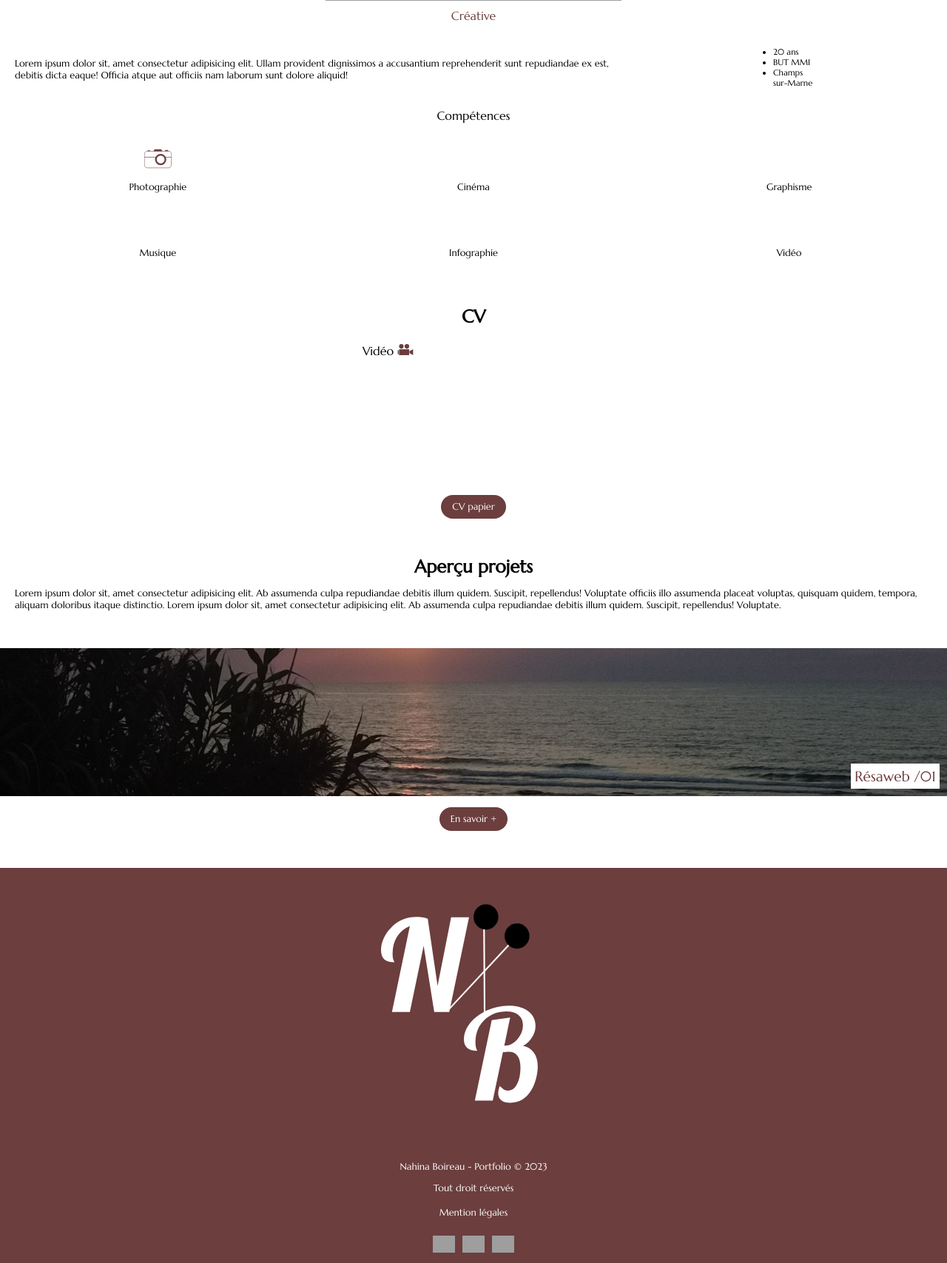
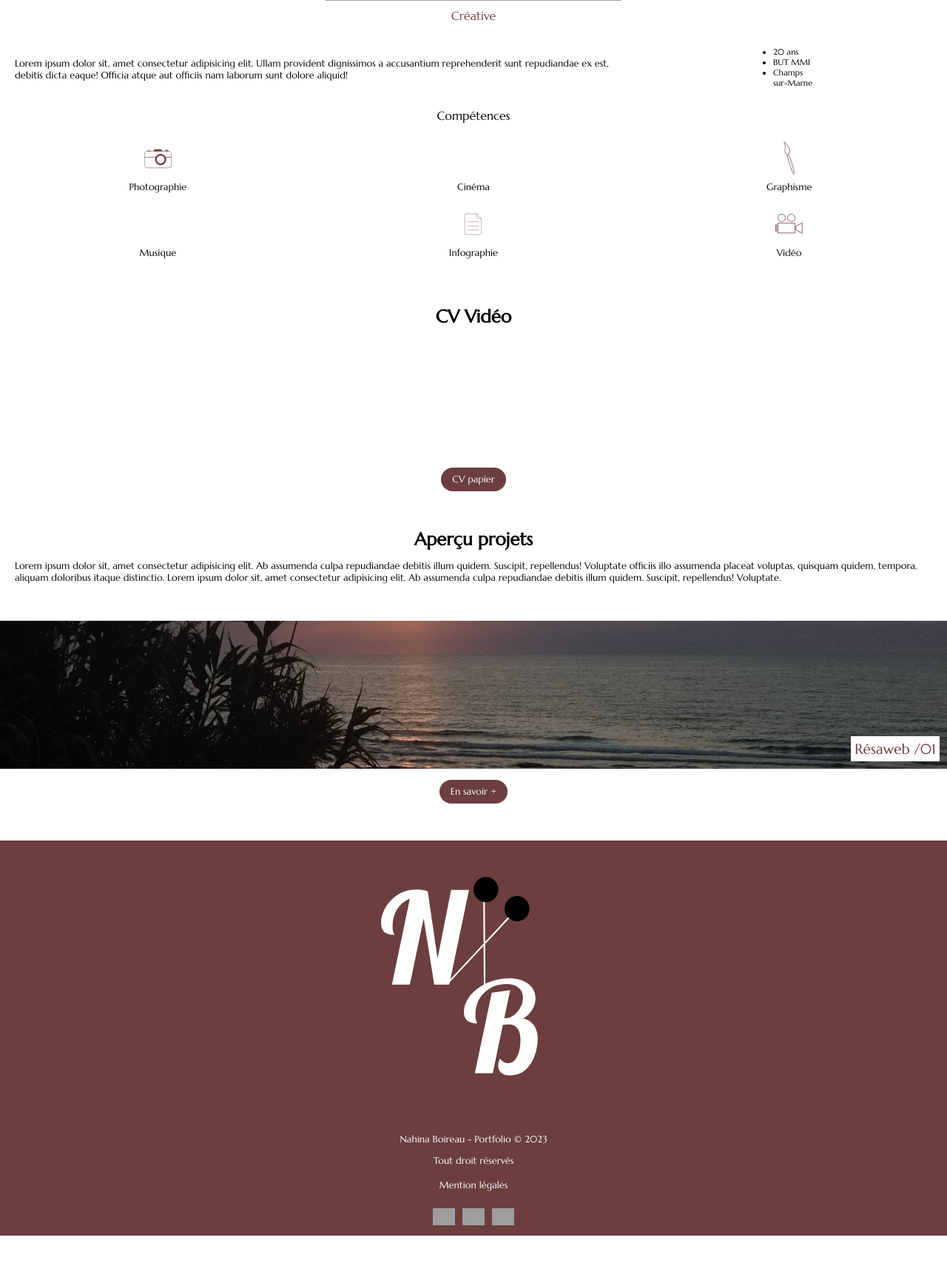
Before and after one commit to nahinaboireau/Portfolio, a PHP site: page / in a window 1280 px wide. Shown: the part 1651-3358 px from the top of the page at 74% size. After the commit the page ends 3321 px from the top, so only its background shows below. Run offline with PHP 8.4, Linux system fonts and the light colour scheme; grey boxes are pictures that could not be loaded.

Commit message:
:art:
placement logo

```diff
--- a/index.php
+++ b/index.php
@@ -94,7 +94,7 @@
                 </div>
                 <div class="competences-associe">
                     <div class="carre3">
-
+                        <img src="./images/pinceau.svg" alt="">
                     </div>
                     <p>Graphisme</p>
                 </div>
@@ -106,13 +106,19 @@
                 </div>
                 <div class="competences-associe">
                     <div class="carre5">
-
+                        <img src="./images/infographie.svg" alt="">
                     </div>
                     <p>Infographie</p>
                 </div>
                 <div class="competences-associe">
                     <div class="carre6">
-
+                        <svg xmlns="http://www.w3.org/2000/svg" width="48" height="35" viewBox="0 0 48 35" fill="none">
+                            <circle cx="11" cy="7" r="6.5" stroke="#6C3E3E" />
+                            <circle cx="28" cy="7" r="6.5" stroke="#6C3E3E" />
+                            <rect x="4.5" y="16.5" width="30" height="17" stroke="#6C3E3E" />
+                            <path d="M36 28V21.5L47 16V34L36 28Z" stroke="#6C3E3E" />
+                            <rect x="0.5" y="19.5" width="2" height="11" stroke="#6C3E3E" />
+                        </svg>
                     </div>
                     <p>Vidéo</p>
                 </div>
@@ -125,19 +131,9 @@
 
         </section>
         <section class="cv">
-            <h1 class="titre-cv">CV</h1>
+            <h1 class="titre-cv">CV Vidéo</h1>
             <div class="cv-video">
                 <div class="iframe-container">
-                    <div>
-                        <p>Vidéo<svg xmlns="http://www.w3.org/2000/svg" width="22" height="15" viewBox="0 0 47 34"
-                                fill="none" class="en-video">
-                                <circle cx="11" cy="7" r="7" fill="#6C3E3E" />
-                                <circle cx="28" cy="7" r="7" fill="#6C3E3E" />
-                                <rect x="4" y="16" width="31" height="18" fill="#6C3E3E" />
-                                <path d="M36 28V21.5L47 16V34L36 28Z" fill="#6C3E3E" />
-                                <rect y="19" width="3" height="12" fill="#6C3E3E" />
-                            </svg></p>
-                    </div>
 
                     <iframe src="https://www.youtube.com/embed/0bxNTe1TzYw" title="MON CV VIDÉO ! - Timothée Falcon"
                         frameborder="0"
--- a/style.css
+++ b/style.css
@@ -303,7 +303,7 @@ div.bordure {
     justify-content: center;
     width: 100%;
     height: 100%;
-    margin-top: 5px;
+    margin-top: 20px;
 }
 
 .cv-video iframe {
```
Also changed, not shown: images/infographie.svg (added), images/pinceau.svg (added).
